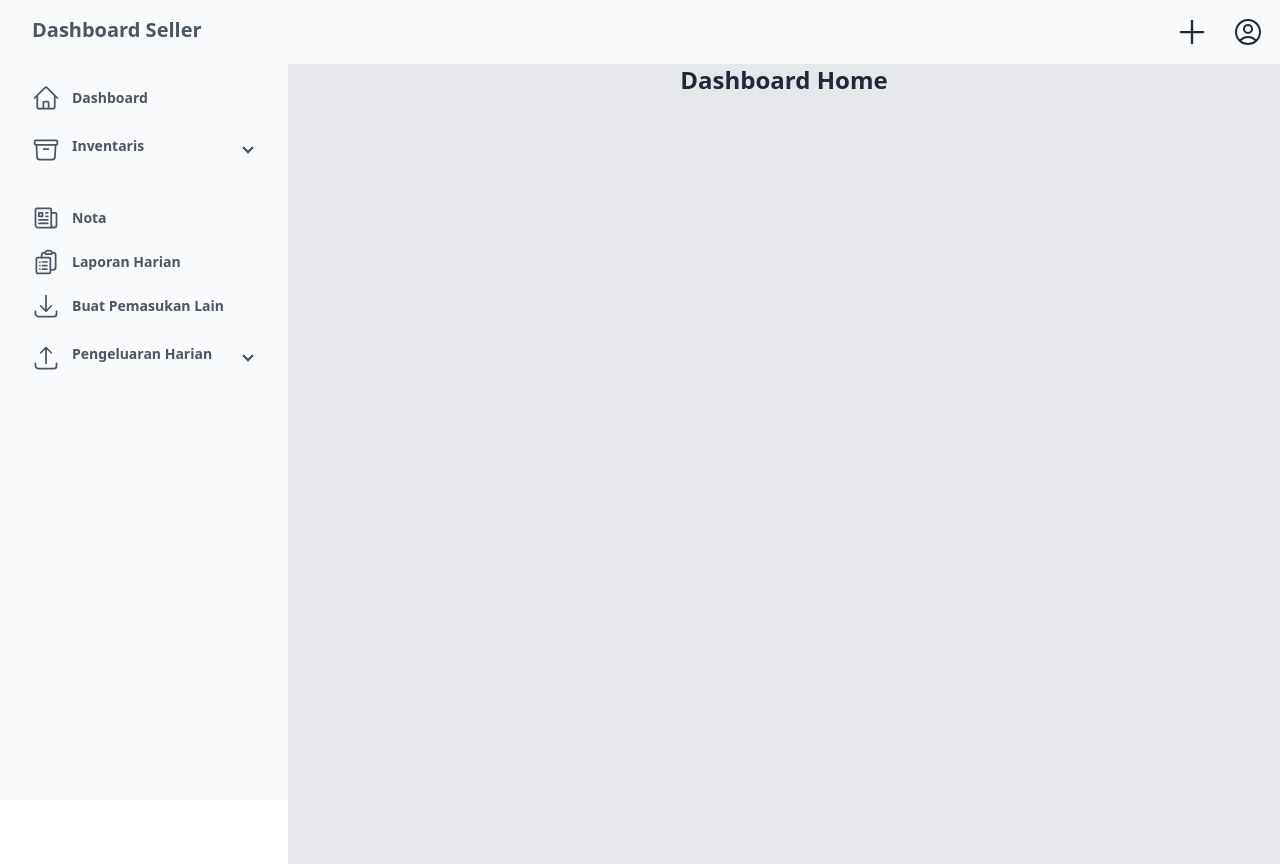
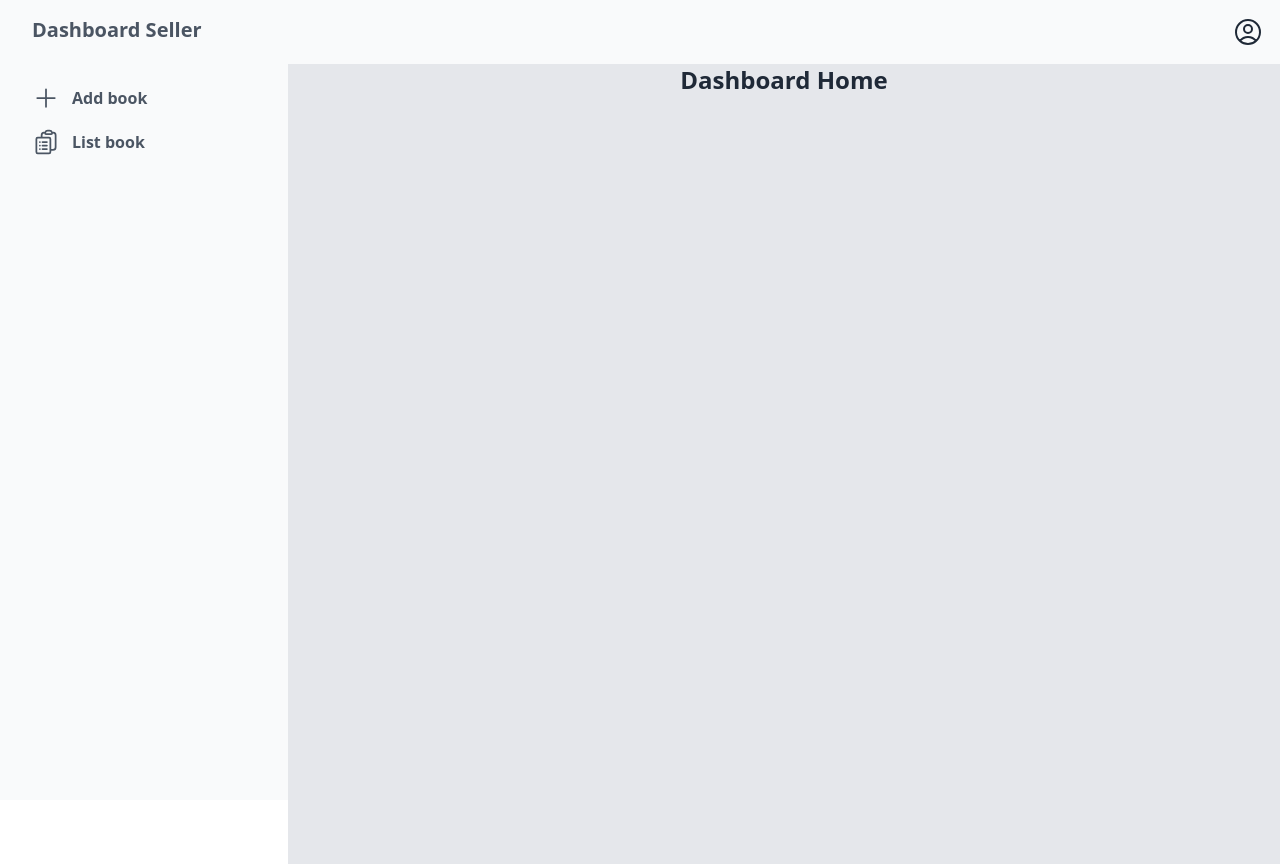
Before and after one commit to Abyanzhafran/candle, a React (Vite) app in the folder frontend/: page /dashboard2 in a window 1280 px wide. Built offline with nearby package versions, Linux system fonts and the light colour scheme.

Commit message:
update ui - baseNavbar - dashboardLayout2

```diff
--- a/frontend/src/components/BaseDashboardLayout2.jsx
+++ b/frontend/src/components/BaseDashboardLayout2.jsx
@@ -1,13 +1,8 @@
 import {
-  HomeIcon,
   Bars3Icon,
-  ArchiveBoxIcon,
-  NewspaperIcon,
-  ClipboardDocumentListIcon,
-  ArrowUpTrayIcon,
-  ArrowDownTrayIcon,
   UserCircleIcon,
   PlusIcon,
+  ClipboardDocumentListIcon,
 } from "@heroicons/react/24/outline";
 import { Link, Outlet } from "react-router-dom";
 
@@ -15,52 +10,12 @@ export default function BaseDashboardLayout2() {
   // const api_url = import.meta.env.VITE_API_URL;
   const btnSidebar = [
     {
-      icon: <HomeIcon />,
-      name: "Dashboard",
-      link: "/dashboard/home",
-    },
-    {
-      icon: <ArchiveBoxIcon />,
-      name: "Inventaris",
-      children: [
-        {
-          name: "Daftar Inventaris",
-          link: "/dashboard/inventory",
-        },
-        {
-          name: "Tambah Inventaris",
-          link: "/dashboard/inventory/add-inventory",
-        },
-      ],
-    },
-    {
-      icon: <NewspaperIcon />,
-      name: "Nota",
-      link: "/dashboard/quotation",
+      icon: <PlusIcon />,
+      name: "Add book",
     },
     {
       icon: <ClipboardDocumentListIcon />,
-      name: "Laporan Harian",
-      link: "/dashboard/dailyReport",
-    },
-    {
-      icon: <ArrowDownTrayIcon />,
-      name: "Buat Pemasukan Lain",
-      link: "/dashboard/other-income/add-other-income",
-    },
-    {
-      icon: <ArrowUpTrayIcon />,
-      name: "Pengeluaran Harian",
-      children: [
-        {
-          name: "Daftar Pengeluaran",
-          link: "/dashboard/expenses",
-        },
-        {
-          name: "Buat Pengeluaran",
-          link: "/dashboard/expenses/add-expenses",
-        },
-      ],
+      name: "List book",
     },
   ];
 
@@ -83,13 +38,6 @@ export default function BaseDashboardLayout2() {
             <div className="flex-1"></div>
 
             <div className="flex items-center gap-2">
-              <label
-                htmlFor="daily-capital-modal"
-                className="btn btn-md btn-ghost btn-circle tooltip tooltip-bottom normal-case"
-                data-tip="Modal Harian"
-              >
-                <PlusIcon className="w-9 mt-[5px] ml-[5px]" />
-              </label>
               {/* Daily Capital Modal */}
               <input
                 type="checkbox"
@@ -166,12 +114,12 @@ export default function BaseDashboardLayout2() {
             {btnSidebar.map((el) =>
               el.children ? (
                 <div tabIndex="0" className="collapse collapse-arrow">
-                  <input type="checkbox" />
+                  <input type="checkbox" className="peer" />
                   <div className="collapse-title text-gray-600 font-semibold flex gap-3 whitespace-nowrap">
                     <div className="w-7">{el.icon}</div>
                     {el.name}
                   </div>
-                  <ul className="collapse-content menu">
+                  <ul className="collapse-content">
                     {el.children.map((child) => (
                       <li key={child.link}>
                         <Link
@@ -186,7 +134,10 @@ export default function BaseDashboardLayout2() {
                 </div>
               ) : (
                 <li className="text-gray-600 font-semibold" key={el.link}>
-                  <Link to={el.link} className="flex gap-3 active:bg-gray-300">
+                  <Link
+                    to={el.link}
+                    className="flex gap-3 text-base active:bg-gray-300"
+                  >
                     <div className="w-7">{el.icon}</div>
                     {el.name}
                   </Link>
--- a/frontend/src/components/BaseNavbar.jsx
+++ b/frontend/src/components/BaseNavbar.jsx
@@ -2,18 +2,6 @@ import { Bars3Icon, ArrowDownIcon } from "@heroicons/react/24/solid";
 import { Link, Outlet } from "react-router-dom";
 
 export default function BaseNavbar() {
-  const checkboxData = [
-    {
-      name: "Lorem checkbox_1",
-    },
-    {
-      name: "Lorem checkbox_2",
-    },
-    {
-      name: "Lorem checkbox_3",
-    },
-  ];
-
   return (
     <>
       <div className="drawer drawer-mobile h-screen">
@@ -30,20 +18,15 @@ export default function BaseNavbar() {
             </div>
 
             <div className="flex-none font-mono ml-2">
-              <p className="font-mono font-bold text-3xl text-sky-500">
+              <Link
+                to="/"
+                className="font-mono font-bold text-3xl text-sky-500"
+              >
                 Candle
-              </p>
+              </Link>
             </div>
 
             <div className="flex-1"></div>
-
-            {/* <button className="flex items-end">
-              <div className="avatar">
-                <div className="rounded-full w-8 mt-1 mr-2">
-                  <img src="http://daisyui.com/tailwind-css-component-profile-5@56w.png" />
-                </div>
-              </div>
-            </button> */}
 
             <div className="dropdown dropdown-bottom dropdown-end flex items-end">
               <label tabIndex={0} className="m-1 avatar">
@@ -56,10 +39,14 @@ export default function BaseNavbar() {
                 className="dropdown-content z-[1] menu p-2 shadow bg-gray-50 rounded-box w-52"
               >
                 <li>
-                  <a className="text-gray-800">Go to dashboard</a>
+                  <Link to="/dashboard2" className="text-gray-800">
+                    Go to dashboard
+                  </Link>
                 </li>
                 <li>
-                  <a className="text-gray-800">Logout</a>
+                  <Link to="/signin" className="text-gray-800">
+                    Logout
+                  </Link>
                 </li>
               </ul>
             </div>
```
